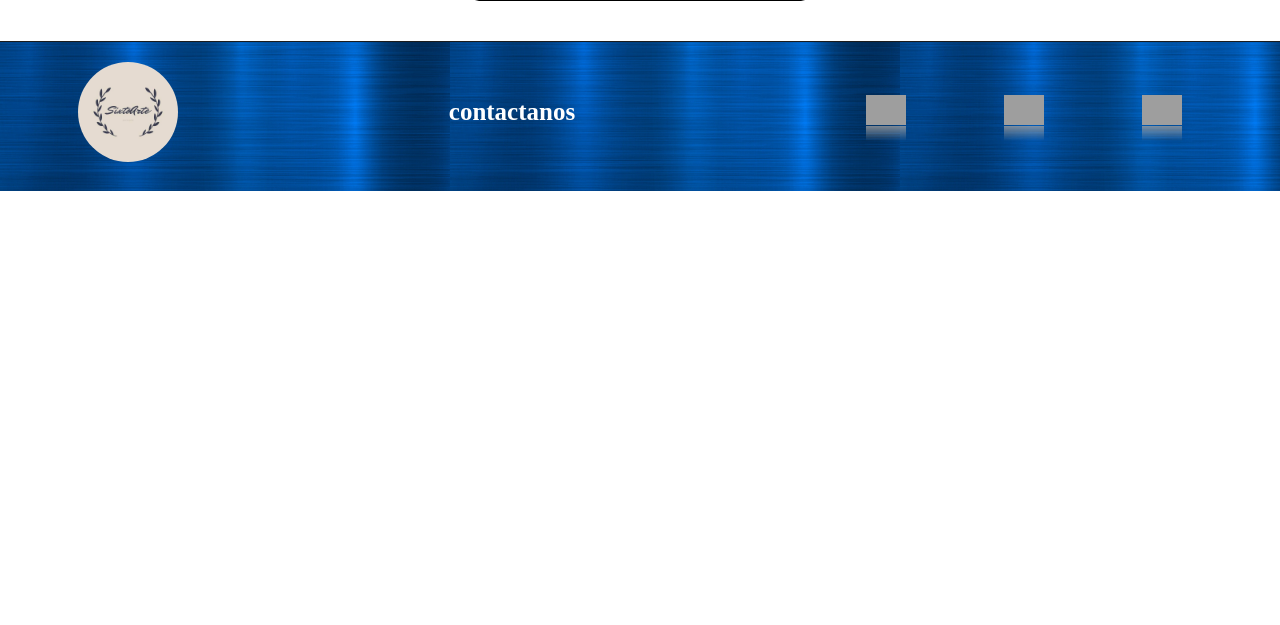
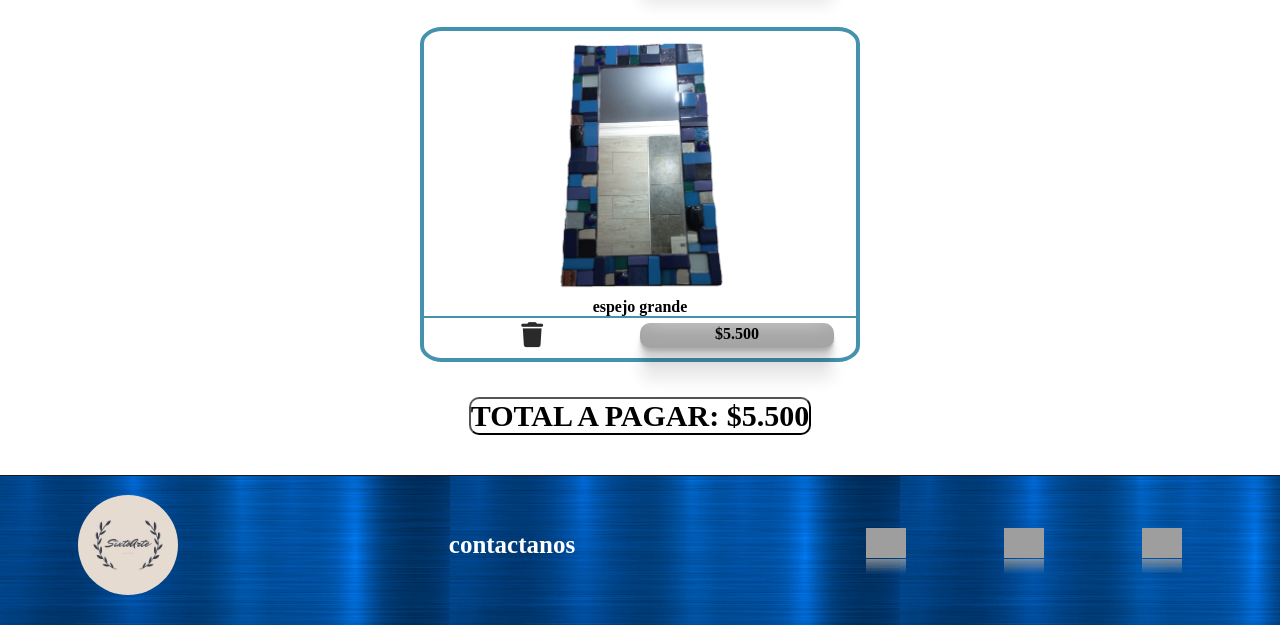
Before and after one commit to NEYENPENA/Grupo_5_SixtoArte, a Node server app: page /productCart in a window 1280 px wide. Shown: the part 864-1489 px from the top of the page. Before the commit the page ends 1055 px from the top, so only its background shows below. Run offline with Node 20, Linux system fonts and the light colour scheme; some libraries are stand-ins or nearby versions; some web fonts are replaced; grey boxes are pictures that could not be loaded.

Commit message:
arreglo de errores en carrito

```diff
--- a/sprint-2/public/css/general.css
+++ b/sprint-2/public/css/general.css
@@ -30,3 +30,7 @@
 img{
     width: 100%;
 }
+
+::placeholder{
+    color: white;
+}
--- a/sprint-2/public/css/productCart.css
+++ b/sprint-2/public/css/productCart.css
@@ -15,6 +15,7 @@
     margin: 0 auto;
     display: flex;
     flex-direction: column;
+    margin-top: 72px;
 }
 
 /* IMAGEN DEL PRODUCTO */
@@ -127,6 +128,11 @@
 /* MEDIDAS DE ESCRITORIO */
 @media (min-width: 769px){
 
+/* SECCION QUE CONTIENE LOS PRODUCTOS AGREGADOS A CARRITO */
+.carritoDeProducto section{
+    margin-top: 120px;
+}
+
 /* CONTIENE IMAGEN, DESCRIPCION, PRECIO, BOTON DE BORRAR DE PRODUCTO */
     .carritoDeProducto section article{
         border: 4px solid var(--azul);
--- a/sprint-2/public/css/register.css
+++ b/sprint-2/public/css/register.css
@@ -65,7 +65,7 @@
    border: none;
    outline: none;
    height: 40px;
-   background: #f7adad;
+   background: var(--azul);
    color: rgb(0, 0, 0);
    font-size: 18px;
    border-radius: 20px;
@@ -80,7 +80,7 @@
     border: none;
     outline: none;
     height: 40px;
-    background: #e0a5ac;
+    background: var(--azul);
     color: rgb(0, 0, 0);
     font-size: 18px;
     border-radius: 20px;
--- a/sprint-2/views/productCart.html
+++ b/sprint-2/views/productCart.html
@@ -16,17 +16,11 @@
 
     <header>
         <div class="logo">
-            <a href=""><img src="../img/logoprincipal.jpg" alt=""></a>
+            <a href="/home"><img src="../img/logoprincipal.jpg" alt=""></a>
         </div>
 
         <div class="nav">
             <nav>
-                <ul class="redes">
-                    <li><a target="_blank" href=""><img src="../img/LOGOFACEBOOK.png" alt=""></a></li>
-                    <li><a target="_blank" href="https://www.instagram.com/sixto.arte/?utm_medium=copy_link"><img
-                                src="../img/logoinstagram.png" alt=""></a></li>
-                    <li><a target="_blank" href=""><img src="../img/LOGOWHATSAPP.png" alt=""></a></li>
-                </ul>
                 <ul class="user">
                     <li><a class="login" href="/login">Login</a></li>
                     <li><a class="regi" href="/register">Register</a></li>
@@ -34,6 +28,7 @@
             </nav>
 
 
+            <div class="nav2">
                 <form action="">
                         <input type="text" placeholder="Buscar">
                         <i class="fas fa-search"></i>
@@ -42,6 +37,7 @@
                         <a href="#"><i class="fas fa-adjust"></i></a>
                         <a href="#"><i class="fas fa-user"></i></a>
                         <a href="/productCart"><i class="fas fa-shopping-cart"></i></a>
+                </div>
             </div>
 
         </div>
@@ -54,7 +50,7 @@
         <section>
             <article>
                <div class="article1">
-                    <img src="/img/espejoazul.png" alt="imagen de producto">
+                    <img src="/img/productos/espejoazul.png" alt="imagen de producto">
                     <p class="producto"> espejo grande</p>
                </div>
                 <div class="article2">
@@ -64,7 +60,7 @@
             </article>
             <article>
                 <div class="article1">
-                     <img src="/img/espejoazul.png" alt="imagen de producto">
+                     <img src="/img/productos/espejoazul.png" alt="imagen de producto">
                      <p class="producto"> espejo grande</p>
                 </div>
                  <div class="article2">
@@ -74,7 +70,7 @@
              </article>
              <article>
                 <div class="article1">
-                     <img src="/img/espejoazul.png" alt="imagen de producto">
+                     <img src="/img/productos/espejoazul.png" alt="imagen de producto">
                      <p class="producto"> espejo grande</p>
                 </div>
                  <div class="article2">
```
Lines whose indentation alone changed are shown as unchanged.
